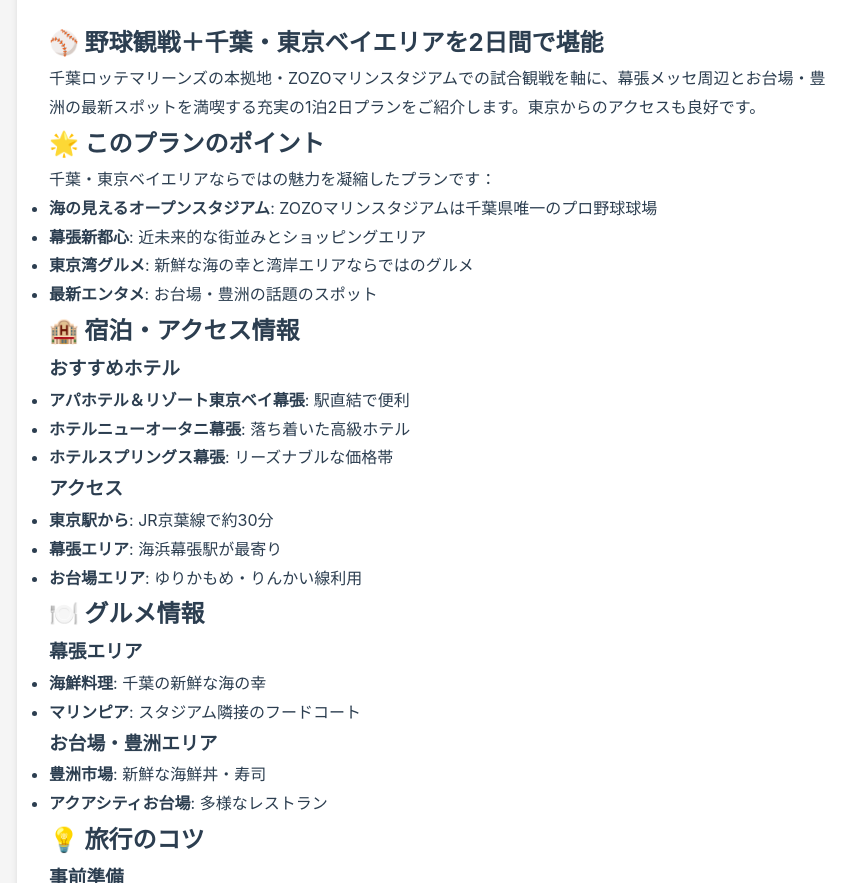
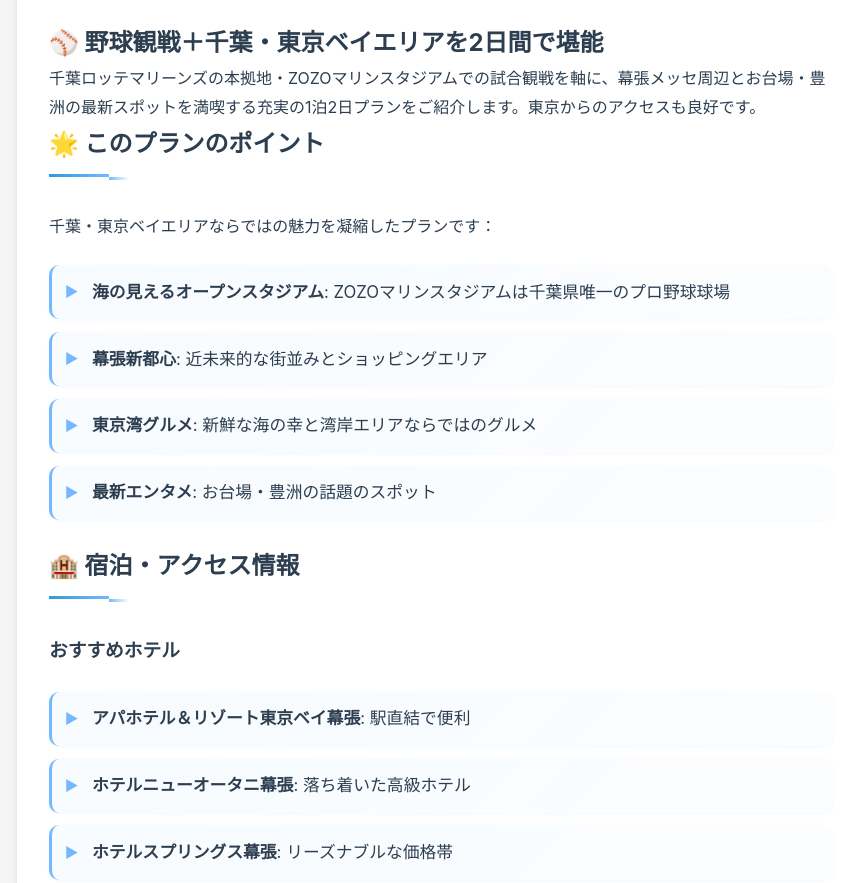
Before and after one commit to kj-nakamura/baseball-map, an Astro site: page /travel/chiba-2days in a window 1280 px wide. Shown: the part 2847-3730 px from the top of the page, without its empty margins (15-871 px from the left). Built offline with nearby package versions, Linux system fonts and the light colour scheme; Astro itself is replaced by a stand-in of ours.

Commit message:
slug design

```diff
--- a/src/pages/travel/[slug].astro
+++ b/src/pages/travel/[slug].astro
@@ -1,6 +1,7 @@
 ---
 import { getCollection } from 'astro:content';
 import BlogLayout from '../../layouts/BlogLayout.astro';
+import './slug.css';
 
 export async function getStaticPaths() {
   const travels = await getCollection('travel');
@@ -137,7 +138,3 @@
     )
   }
 </BlogLayout>
-
-<style>
-  @import './slug.css';
-</style>
--- a/src/pages/travel/slug.css
+++ b/src/pages/travel/slug.css
@@ -34,13 +34,6 @@
   padding: 0.75rem 1rem 0.75rem 2.5rem;
   border-radius: 8px;
   border: 1px solid rgba(52, 152, 219, 0.2);
-  transition: all 0.2s ease;
-}
-
-.highlight-box li:hover {
-  background: rgba(255, 255, 255, 0.9);
-  transform: translateX(2px);
-  border-color: rgba(52, 152, 219, 0.4);
 }
 
 .highlight-box li::before {
@@ -208,6 +201,43 @@
   padding-right: 2.5rem;
 }
 
+/* Article Content Lists */
+.article-content ul {
+  margin: 1.5rem 0;
+  padding: 0;
+  list-style: none;
+}
+
+.article-content li {
+  position: relative;
+  margin-bottom: 0.8rem;
+  padding-left: 2rem;
+  color: #2c3e50;
+  font-size: 1.05rem;
+  line-height: 1.7;
+  background: linear-gradient(135deg, rgba(116, 185, 255, 0.05), rgba(52, 152, 219, 0.02));
+  padding: 0.8rem 1.2rem 0.8rem 2.5rem;
+  border-radius: 10px;
+  border-left: 3px solid #74b9ff;
+  box-shadow: 0 1px 3px rgba(116, 185, 255, 0.1);
+}
+
+.article-content li::before {
+  content: "▶";
+  position: absolute;
+  left: 0.8rem;
+  top: 50%;
+  transform: translateY(-50%);
+  color: #74b9ff;
+  font-size: 0.9rem;
+  font-weight: bold;
+}
+
+.article-content li strong {
+  color: #2c3e50;
+  font-weight: 600;
+}
+
 @media (max-width: 768px) {
   h2 {
     font-size: 1.3rem;
@@ -250,4 +280,16 @@
   .tip-item p {
     padding-right: 1rem;
   }
+
+  .article-content li {
+    padding: 0.7rem 1rem 0.7rem 2.2rem;
+    font-size: 1rem;
+    margin-bottom: 0.6rem;
+    border-radius: 8px;
+  }
+
+  .article-content li::before {
+    left: 0.7rem;
+    font-size: 0.8rem;
+  }
 }
```
